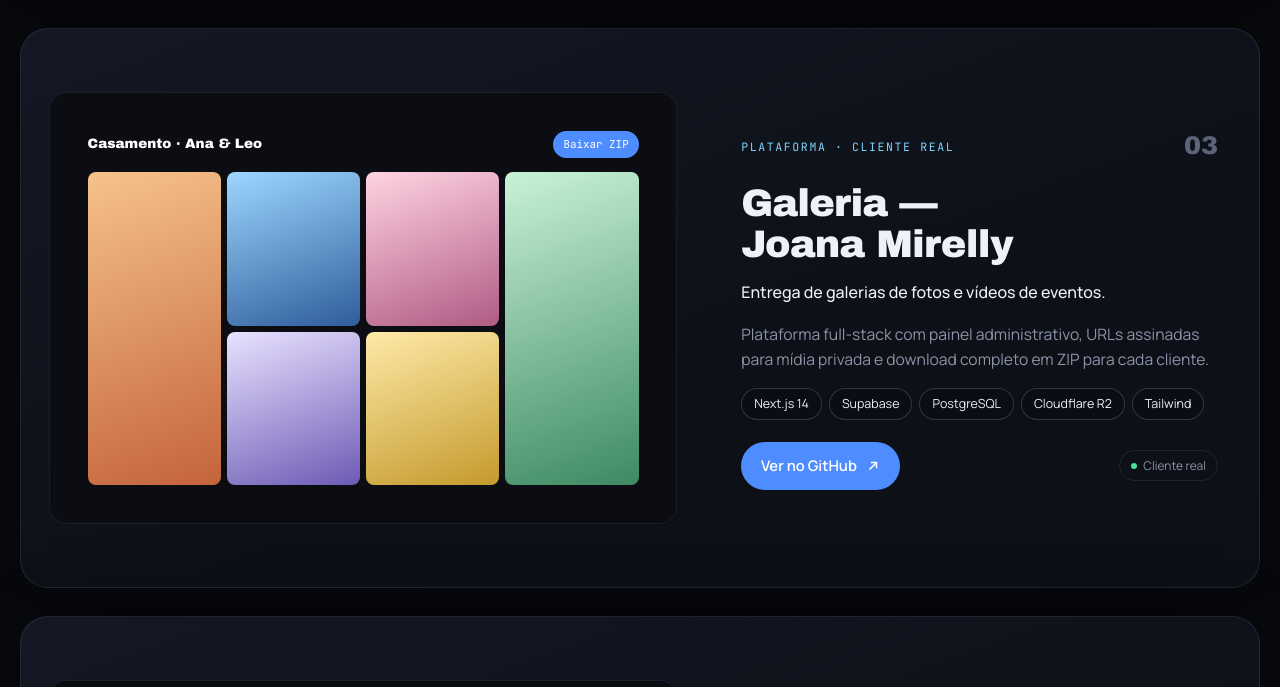
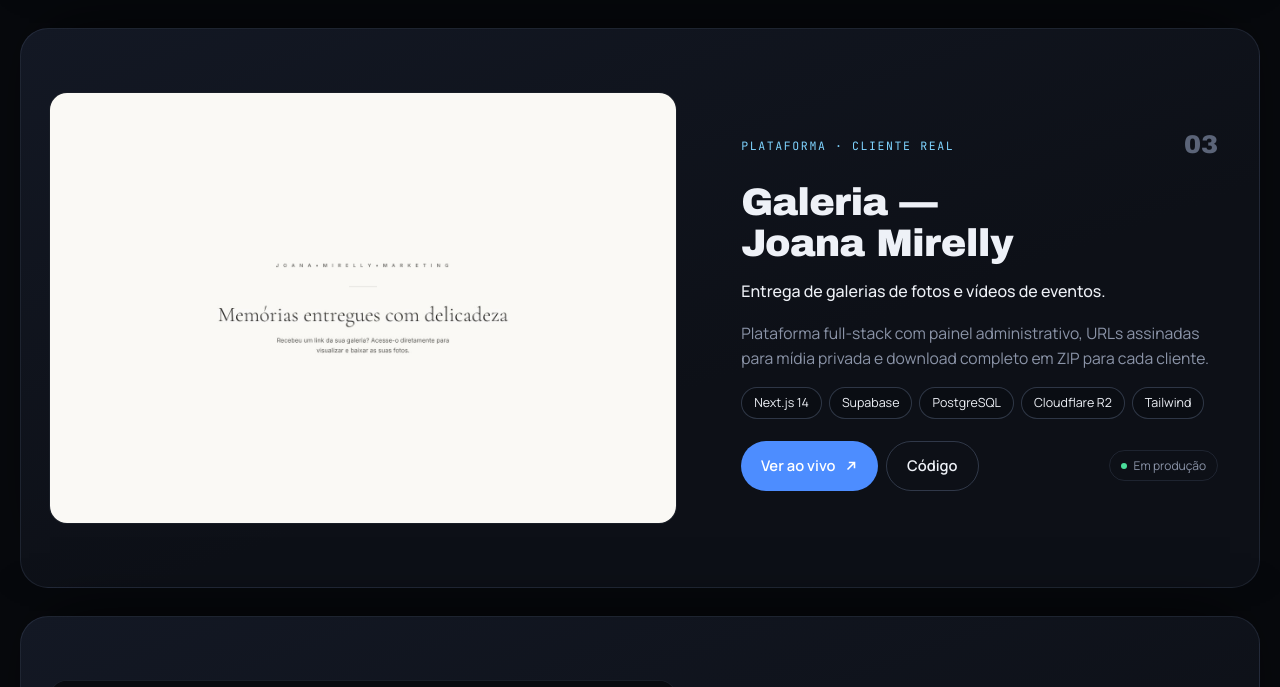
Before and after one commit to teuzslima/teuzslima, a plain HTML site: page portfolio/index.html in a window 1280 px wide. Shown: the part 4437-5124 px from the top of the page. Drawn offline with nearby package versions, Linux system fonts and the light colour scheme; animation ran at ten frames a second; a web font is replaced by a local one.

Commit message:
Add real Galeria screenshot and live link

```diff
--- a/portfolio/index.html
+++ b/portfolio/index.html
@@ -576,10 +576,7 @@ footer .mono{font-size:.75rem}
       <!-- 3 Galeria -->
       <article class="card" style="--i:2">
         <div class="card-visual">
-          <div class="mock mk-gal" aria-hidden="true">
-            <div class="gal-top"><b>Casamento · Ana &amp; Leo</b><span>Baixar ZIP</span></div>
-            <div class="gal-grid"><i></i><i></i><i></i><i></i><i></i><i></i></div>
-          </div>
+          <img class="shot" style="object-position:center" src="img/galeria.jpg" alt="Página inicial da galeria Joana Mirelly Marketing: “Memórias entregues com delicadeza”" loading="lazy" width="1440" height="990">
         </div>
         <div class="card-info">
           <div class="card-top"><span class="card-kind">Plataforma · Cliente real</span><span class="card-idx">03</span></div>
@@ -589,9 +586,10 @@ footer .mono{font-size:.75rem}
           <div class="tags"><span>Next.js 14</span><span>Supabase</span><span>PostgreSQL</span><span>Cloudflare R2</span><span>Tailwind</span></div>
           <div class="card-foot">
             <div class="card-links">
-              <a class="btn magnetic" href="https://github.com/teuzslima/Galeria-Marketing-Joana" target="_blank" rel="noopener">Ver no GitHub <svg viewBox="0 0 16 16" fill="none" stroke="currentColor" stroke-width="1.8"><path d="M4 12 12 4M5.5 4H12v6.5"/></svg></a>
+              <a class="btn magnetic" href="https://www.galeriajoana.site/" target="_blank" rel="noopener">Ver ao vivo <svg viewBox="0 0 16 16" fill="none" stroke="currentColor" stroke-width="1.8"><path d="M4 12 12 4M5.5 4H12v6.5"/></svg></a>
+              <a class="btn ghost" href="https://github.com/teuzslima/Galeria-Marketing-Joana" target="_blank" rel="noopener">Código</a>
             </div>
-            <div class="status"><span>Cliente real</span></div>
+            <div class="status"><span>Em produção</span></div>
           </div>
         </div>
       </article>
@@ -767,7 +765,7 @@ footer .mono{font-size:.75rem}
           <div class="j-meta"><span>Produto</span><span>Produção</span></div>
           <h3>SaaS e clientes reais</h3>
           <div class="org">DecalQ · Galeria Joana Mirelly</div>
-          <p>Dois produtos reais: um SaaS multi-tenant com IA no ar e uma plataforma de entrega de mídia feita para uma cliente.</p>
+          <p>Dois produtos no ar: um SaaS multi-tenant com IA e uma plataforma de entrega de mídia para uma cliente real.</p>
           <div class="j-year">2026</div>
         </article>
         <article class="j-card" style="--c:#ff8a84">
```
Also changed, not shown: portfolio/img/galeria.jpg (added).
